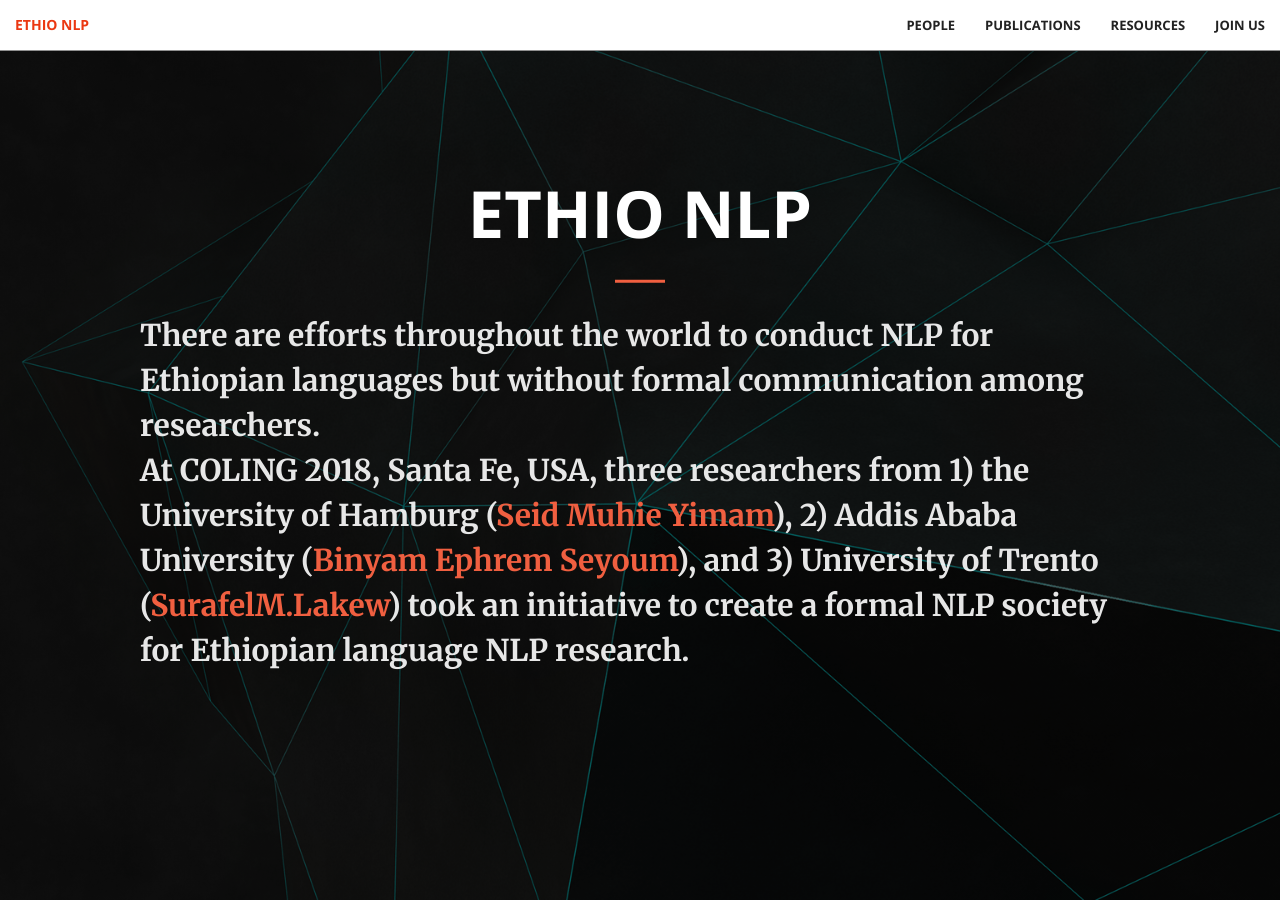
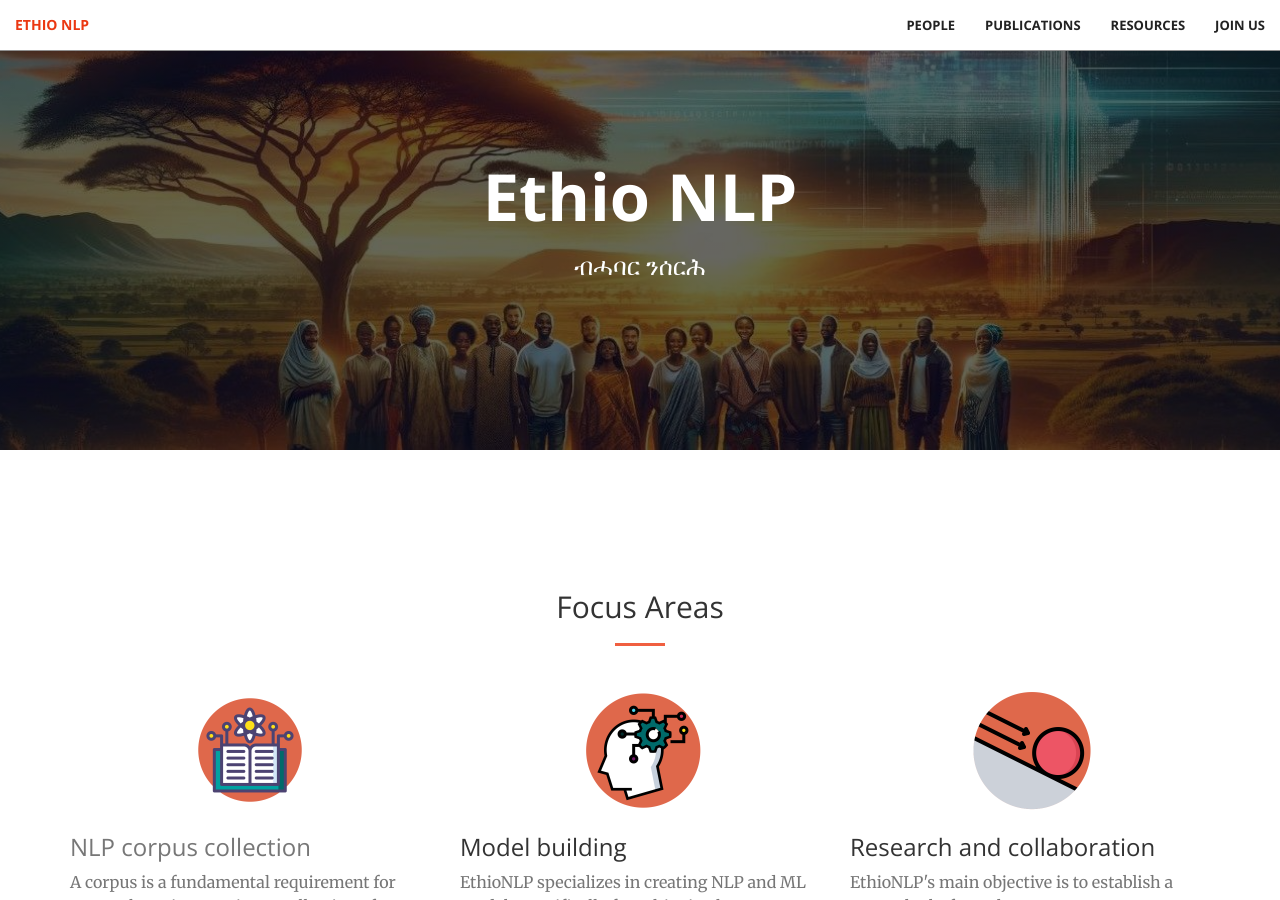
Before and after one commit to EthioNLP/ethionlp.github.io, a Jekyll site: the page built from index.html, in a window 1280 px wide and 900 px high. Built offline with Jekyll 4.4.1, drawn with Linux system fonts in a browser that asks for light colours.

Commit message:
minor updates

```diff
--- a/_includes/header.html
+++ b/_includes/header.html
@@ -1,12 +1,31 @@
+<script>
+    window.onload = function() {
+        var sentences = [
+            'Lets work together',
+            'አብረን እንስራ',
+            'ብሓባር ንሰርሕ',
+            'Waliin haa hojjennu',
+        ];
+        var currentIndex = 0;
+        var headerElement = document.getElementById('header-text');
+        function updateHeaderText() {
+            headerElement.textContent = sentences[currentIndex];
+            currentIndex = (currentIndex + 1) % sentences.length;
+            setTimeout(updateHeaderText, 2500);
+        }
+
+        updateHeaderText();
+    };
+    </script>
+
 <header>
     <div class="header-content">
         <div class="header-content-inner">
             <h1>Ethio NLP </h1>
-            <hr>
-            <p><strong>There are efforts throughout the world to conduct NLP for Ethiopian languages but without formal communication among researchers.
-            <br>  <b>At COLING 2018, Santa Fe, USA</b>, three researchers from 1) the University of Hamburg (<a href="https://seyyaw.github.io/">Seid Muhie Yimam</a>), 2) Addis Ababa University (<a href="https://addisababa.academia.edu/BSeyoum">Binyam Ephrem Seyoum</a>), and 3) University of Trento (<a href"https://surafelml.github.io/">SurafelM.Lakew</a>) took an initiative to create a formal NLP society for Ethiopian language NLP research.
 
-            <!-- <a href="#about" class="btn btn-primary btn-xl page-scroll">Find Out More</a> -->
+            <h3 id="header-text"></h3>
+
+
         </div>
     </div>
 </header>
--- a/_includes/research-interests.html
+++ b/_includes/research-interests.html
@@ -2,7 +2,7 @@
     <div class="container">
         <div class="row">
             <div class="col-lg-12 text-center">
-                <h2 class="section-heading">EthioNLP focus areas </h2>
+                <h2 class="section-heading">Focus Areas </h2>
                 <hr class="primary">
                 <!-- <p>Our research interests are broadly in natural language processing, deep learning, machine learning, and artificial intelligence, with some projects integrating computer vision and data science. Specifically, our research focuses on how we can design systems that understand the implicit human knowledge underlying language and communication.</p> -->
             </div>
@@ -11,7 +11,7 @@
     <div class="container">
         <div class="row">
             <div class="col-lg-4 col-md-6 text-center">
-                <div class="service-box">
+                <div class="service-box text-muted">
                     <img src="resources/img/research_interests/representation.png" class="wow bounceIn text-primary" data-wow-delay=".1s">
                     <h3>NLP corpus collection</h3>
                     <p class="text-muted">A corpus is a fundamental requirement for NLP tasks as it comprises a collection of texts, images, audio, or video used for training and analysis. These collections can consist of content from a single language or multiple languages, depending on the task at hand. Corpora serve as the primary source of data for NLP algorithms, enabling systems to learn language patterns and semantics. The selection and curation of diverse and high-quality corpora are crucial for developing accurate and robust NLP models, allowing researchers to gain insights and advancements in language processing.</p>
--- a/styles/_sass/_base.scss
+++ b/styles/_sass/_base.scss
@@ -172,7 +172,6 @@
         .header-content-inner {
             h1 {
                 font-weight: 700;
-                text-transform: uppercase;
                 margin-top: 0;
                 margin-bottom: 0;
             }
@@ -207,7 +206,7 @@
     }
 
     @media (min-width: 768px) {
-        min-height: 100%;
+        min-height: 50%;
         .header-content {
             position: absolute;
             top: 50%;
```
Also changed, not shown: Gemfile.lock, resources/img/bg.jpg.
